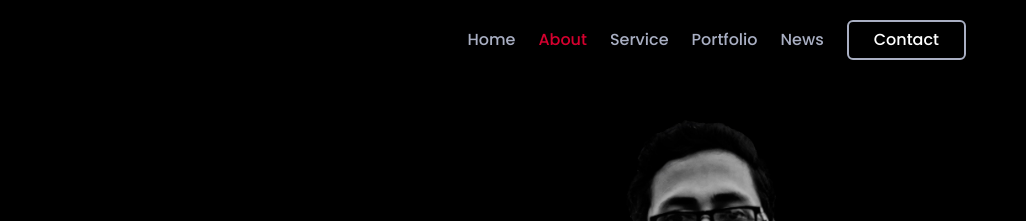
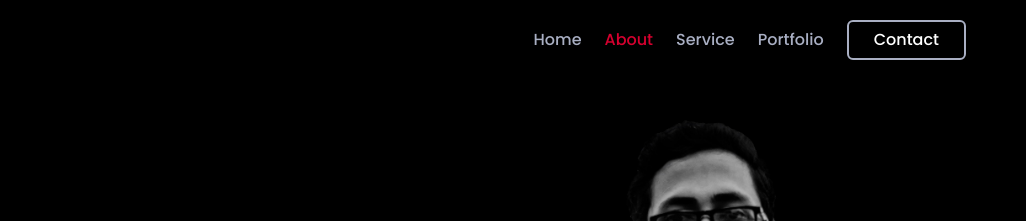
Before and after one commit to Sajid-al-islam/portfolio, a plain HTML site: page index.html in a window 1280 px wide. Shown: the top 221 px of the page, 254-1280 px from the left. Drawn offline with Linux system fonts and the light colour scheme; no server answers.

```diff
--- a/index.html
+++ b/index.html
@@ -158,16 +158,16 @@
                                         <span class="second">Service</span>
                                     </a>
                                 </li>
-                                <li>
+                                <!-- <li>
                                     <a href="#portfolio">
                                         <span class="first">Portfolio</span>
                                         <span class="second">Portfolio</span>
                                     </a>
-                                </li>
+                                </li> -->
                                 <li>
                                     <a href="#news">
-                                        <span class="first">News</span>
-                                        <span class="second">News</span>
+                                        <span class="first">Portfolio</span>
+                                        <span class="second">Portfolio</span>
                                     </a>
                                 </li>
                                 <li>
```
